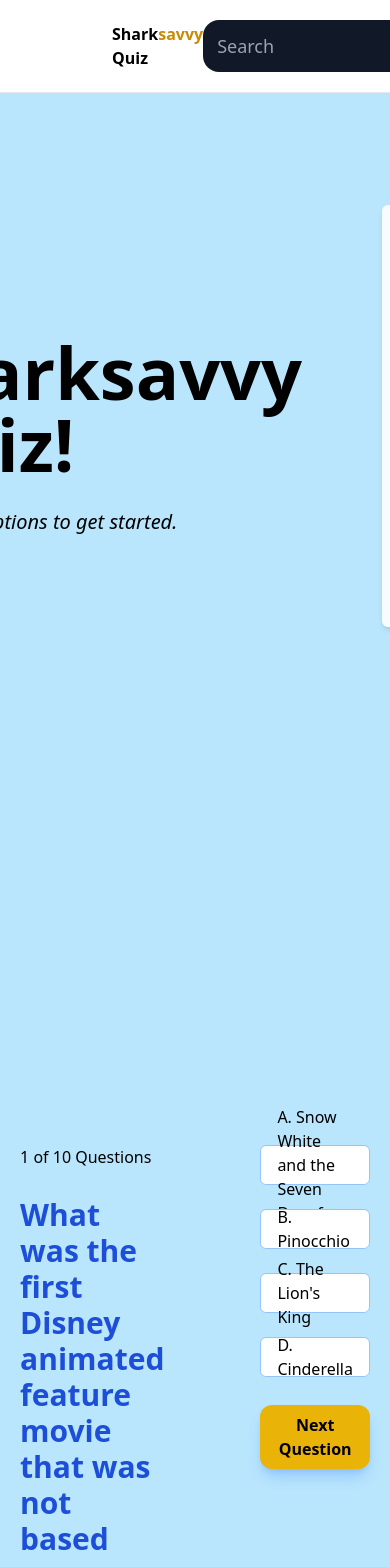
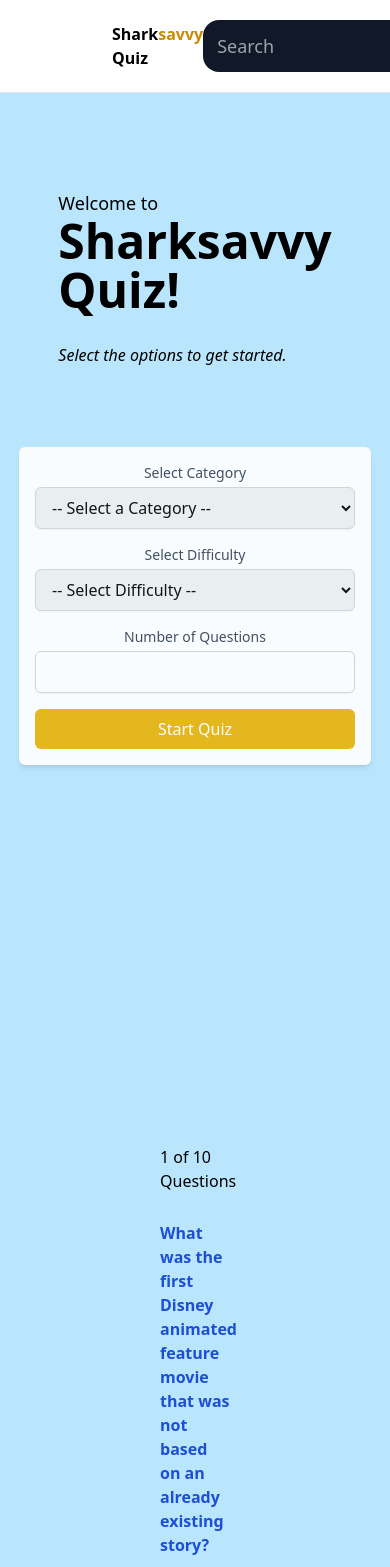
Before and after one commit to Chelsea-Adjei/My-Capstone-Project, a React (Vite) app in the folder sharksavvy-quiz-app/: page / in a window 390 px wide. Shown: the top 1567 px of the page. Built offline with nearby package versions, Linux system fonts and the light colour scheme.

Commit message:
new updates made

```diff
--- a/sharksavvy-quiz-app/src/components/QuestionCard.jsx
+++ b/sharksavvy-quiz-app/src/components/QuestionCard.jsx
@@ -3,16 +3,16 @@ import React from 'react'
 const QuestionCard = () => {
   return (
     <>
-        <main className="flex flex-col min-h-screen bg-sky-200">
+        <main className="bg-sky-200">
         <div className="flex flex-col justify-center md:flex-row">
-        <div className="flex flex-row justify-center mt-12 p-40 gap-24">
+        <div className="flex flex-col sm:flex-col md:flex-col justify-center  mt-12 p-40 gap-24">
           <div className="flex flex-col gap-7">
           <p>1 of 10 Questions</p>
-          <h1 className="text-blue-700 text-3xl font-bold sm:text-md">What was the first Disney animated <br />feature movie that was not based <br />on an already existing story?</h1>
+          <h1 className="text-blue-700 text-md font-bold md:text-3xl">What was the first Disney animated <br />feature movie that was not based <br />on an already existing story?</h1>
           </div>
           <div className="flex flex-col gap-7 ">
            <ul className="flex flex-col gap-6">
-             <li className="flex items-center h-10 p-4 border border-blue-300 rounded-md bg-white text-l font cursor-pointer">A. Snow White and the Seven Dwarfs</li>
+             <li className="flex items-center h-10 p-4 border border-blue-300 rounded-md bg-white text-l font cursor-pointer">A. Snow White</li>
               <li className="flex items-center h-10 p-4 border border-blue-300 rounded-md text-l bg-white cursor-pointer">B. Pinocchio</li>
               <li className="flex items-center h-10 p-4 border border-blue-300 rounded-md text-l bg-white cursor-pointer">C. The Lion's King</li>
               <li  className="flex items-center h-10 p-4 border border-blue-300 rounded-md text-l bg-white cursor-pointer"> D. Cinderella</li>
--- a/sharksavvy-quiz-app/src/components/QuizStart.jsx
+++ b/sharksavvy-quiz-app/src/components/QuizStart.jsx
@@ -8,14 +8,14 @@ const QuizStart = () => {
     <div>
       <main className="flex flex-col min-h-screen bg-sky-200 dark:bg-black">
         <section className="max-w-7x1 w-full mx-auto px-5 md:p-12">
-          <div className="flex flex-row justify-center items-center p-24 gap-16">
+          <div className="flex flex-col md:flex-row justify-center items-center p-24 gap-16">
             <div className="flex flex-col gap-7 md:flex justify-center">
-              <h1 className="lg:text-6xl md:text-4xl font-thin dark:text-white">
+              <h1 className="text-lg md:text-3xl font-light dark:text-white">
                 Welcome to
                 <br />
-                <span className="text-7xl font-bold">Sharksavvy Quiz!</span>
+                <span className="text-5xl md:text-7xl font-bold">Sharksavvy Quiz!</span>
               </h1>
-              <p className="text-xl font-thin italic dark:text-white">
+              <p className="text-md md:text-2xl font-light italic dark:text-white">
                 Select the options to get started.
               </p>
             </div>
--- a/sharksavvy-quiz-app/src/components/ScoreSummary.jsx
+++ b/sharksavvy-quiz-app/src/components/ScoreSummary.jsx
@@ -6,7 +6,7 @@ const ScoreSummary = () => {
   return (
     <>
         <main className="flex flex-col min-h-screen bg-sky-200">
-            <div className="flex flex-row justify-center mt-12 p-40 gap-24">
+            <div className="flex flex-col sm:flex-row justify-center mt-12 p-40 gap-24">
               <div>
               <h1 className="text-5xl font-light">Quiz Completed!</h1>
               <h2 className="text-5xl pt-4">Your Score...</h2>
```
